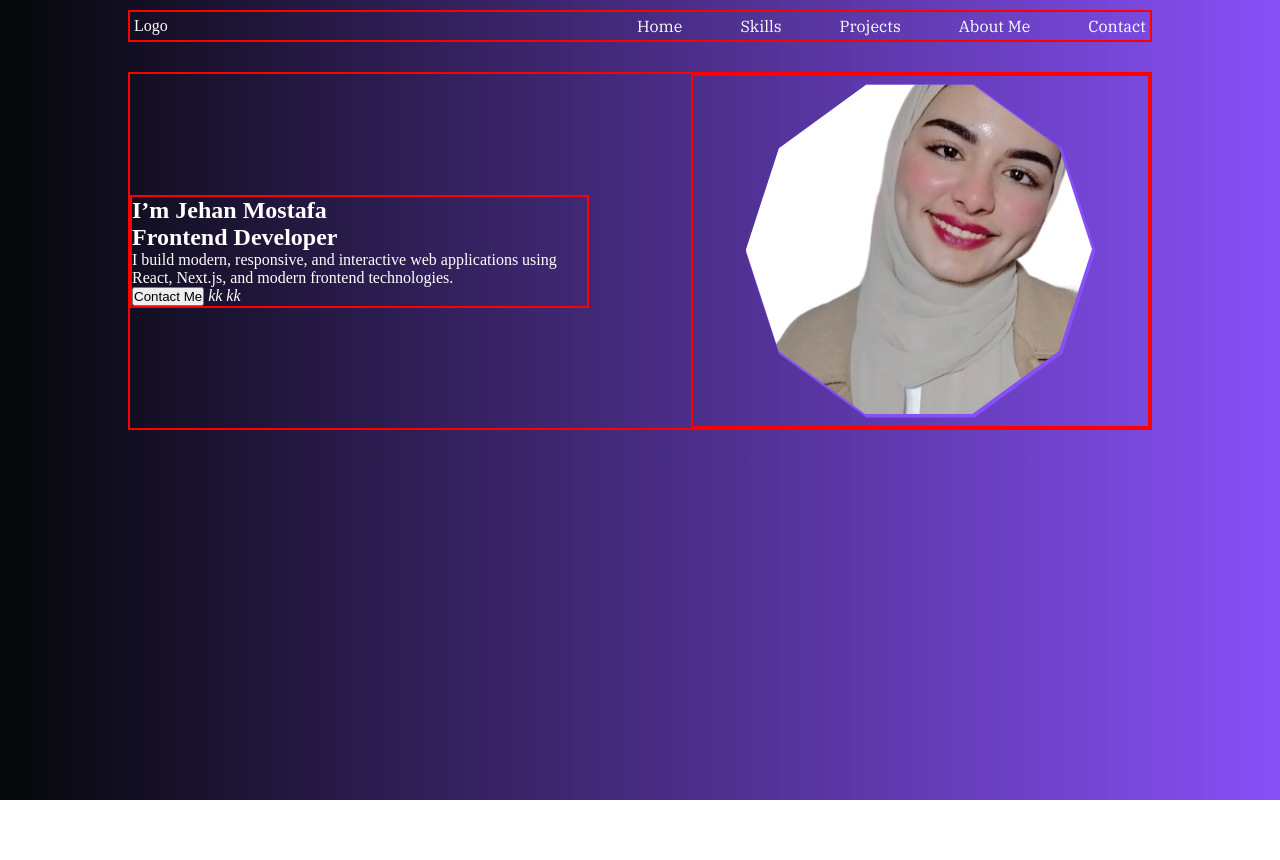
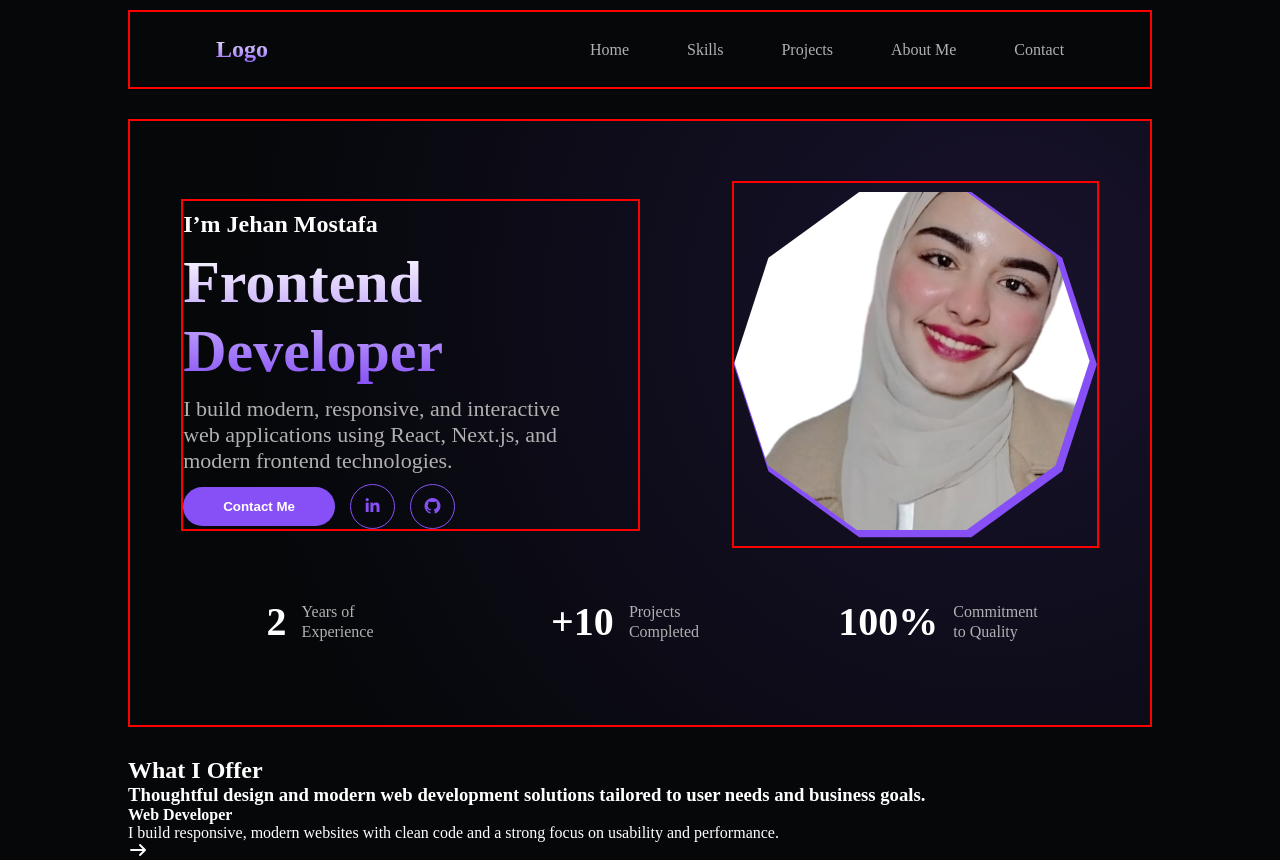
Before and after one commit to Jehan-mostafa/Sass-Project, a website: page index.html in a window 1280 px wide. Before the commit the page ends 800 px from the top, so only its background shows below. Drawn offline with Linux system fonts and the light colour scheme.

Commit message:
Update:hero Section  and start Services Section

```diff
--- a/abstracts/__placeholders.scss
+++ b/abstracts/__placeholders.scss
@@ -1,6 +1,11 @@
 %flex {
   display: flex;
   justify-content: space-between;
+  align-items: center;
+}
+%flex-center {
+  display: flex;
+  justify-content: center;
   align-items: center;
 }
 %container {
--- a/abstracts/_mixins.scss
+++ b/abstracts/_mixins.scss
@@ -1,8 +1,13 @@
-//Media Query
+
 @mixin gradient($direction, $color1, $color2) {
   background: linear-gradient($direction, $color1, $color2);
 }
-
+@mixin gradientColor($direction :to top, $color1 :#8750F7, $color2 :#ffff) {
+  background: linear-gradient($direction, $color1, $color2);
+  -webkit-background-clip: text;
+  background-clip: text;
+  color: transparent;
+}
 @mixin grid-layout($cols: 12, $gap: 20px) {
   display: grid;
   grid-template-columns: repeat($cols, 1fr);
--- a/abstracts/_variables.scss
+++ b/abstracts/_variables.scss
@@ -3,4 +3,7 @@ $m-bottom : 10px;
 $primary-color :#050709;
 $sec-color :#8750F7;
 $f-color : #ffff;
+$f-sec-color:#b1b1b1;
 $m-y-sec: 30px;
+$global-font: 'Poppins', sans-serif;
+$padding-sec :   60px 5%;
--- a/base/_reset.scss
+++ b/base/_reset.scss
@@ -11,3 +11,35 @@ li {
   flex-wrap: wrap;
   width: 100%;
 }
+
+button {
+  background: $sec-color;
+  color: $f-color;
+  border: none;
+  padding: 12px 40px;
+  border-radius: 50px;
+  font-weight: 600;
+  cursor: pointer;
+  transition: 0.3s;
+
+  &:hover {
+    filter: brightness(1.2);
+    box-shadow: 0 0 15px $sec-color;
+  }
+}
+
+%icon-box {
+  border: 1px solid $sec-color;
+  width: 45px;
+  height: 45px;
+  border-radius: 50%;
+  @extend %flex-center;
+  color: $sec-color;
+  transition: 0.3s;
+  cursor: pointer;
+
+  &:hover {
+    background: $sec-color;
+    color: $f-color;
+  }
+}
--- a/index.html
+++ b/index.html
@@ -5,10 +5,13 @@
     <meta name="viewport" content="width=device-width, initial-scale=1.0" />
     <title>Document</title>
     <link href="main.css" rel="stylesheet" />
-    <link rel="preconnect" href="https://fonts.googleapis.com" />
-    <link rel="preconnect" href="https://fonts.gstatic.com" crossorigin />
+
     <link
-      href="https://fonts.googleapis.com/css2?family=IBM+Plex+Serif:ital,wght@0,100;0,200;0,300;0,400;0,500;0,600;0,700;1,100;1,200;1,300;1,400;1,500;1,600;1,700&display=swap"
+      href="https://fonts.googleapis.com/css2?family=Plus+Jakarta+Sans:wght@300;400;700&display=swap"
+      rel="stylesheet"
+    />
+    <link
+      href="node_modules/@fortawesome/fontawesome-free/css/all.min.css"
       rel="stylesheet"
     />
   </head>
@@ -27,9 +30,9 @@
       </div>
     </nav>
     <!-- Hero Section -->
-    <section class="heroSection row">
+    <section class="heroSection">
       <!-- Right -->
-      <div class="heroSectionContent col-12 col-lg-5">
+      <div class="heroSectionContent">
         <div>
           <h2>I’m Jehan Mostafa</h2>
           <h1>Frontend Developer</h1>
@@ -40,16 +43,52 @@
         </div>
         <div class="i-social">
           <button>Contact Me</button>
-          <i>kk</i>
-          <i>kk</i>
+          <i class="fa-brands fa-linkedin-in"></i>
+          <i class="fa-brands fa-github"></i>
         </div>
       </div>
       <!-- Left -->
-      <div class="heroSectionImg col-12 col-lg-5 row">
+      <div class="heroSectionImg">
         <div class="polygon-border">
           <div class="polygon">
-            <img src="images/jeje.jpeg" alt="heroImage" class="" />
+            <img src="images/jeje.jpeg" alt="heroImage" />
           </div>
+        </div>
+      </div>
+      <!--  Stats Bar => Bottom-->
+      <div class="row statsBar">
+        <div class="col-12 col-md-6 col-lg-4">
+          <span>2</span>
+          <span>Years of Experience</span>
+        </div>
+        <div class="col-12 col-md-6 col-lg-4">
+          <span>+10</span>
+          <span>Projects Completed </span>
+        </div>
+        <div class="col-12 col-md-6 col-lg-4">
+          <span>100%</span>
+          <span>Commitment to Quality</span>
+        </div>
+      </div>
+    </section>
+    <!-- Services -->
+    <section class="services">
+      <div class="servicesHeader">
+        <h2>What I Offer</h2>
+        <h3>
+          Thoughtful design and modern web development solutions tailored to
+          user needs and business goals.
+        </h3>
+      </div>
+      <div class="servicesContent">
+        <div>
+          <span></span>
+          <h4>Web Developer</h4>
+          <p>
+            I build responsive, modern websites with clean code and a strong
+            focus on usability and performance.
+          </p>
+          <i class="fa fa-arrow-right"></i>
         </div>
       </div>
     </section>
--- a/layout/_hero.scss
+++ b/layout/_hero.scss
@@ -1,26 +1,68 @@
 @import "../abstracts/mixins";
-// copy from https://css-generators.com/polygon-shape/
+
 .heroSection {
-  display: flex;
-  justify-content: space-between;
   @extend %border;
-  align-items: center;
-  margin: $m-y-sec 0px;
+  @extend %flex;
+
+  flex-wrap: wrap;
+  padding: $padding-sec;
+  margin: $m-y-sec 0;
+  position: relative;
+
+  background: radial-gradient(
+    circle at 85% 30%,
+    rgba($sec-color, 0.15),
+    transparent 80%
+  );
+  // Content => Left
   &Content {
-    flex: 0 0 45%;
     @extend %border;
+    flex: 0 0 50%;
+
+    h2 {
+      margin: $m-top 0;
+    }
+
+    h1 {
+      font-size: 60px;
+      font-weight: bold;
+      @include gradientColor();
+    }
+
+    p {
+      margin: $m-top 0;
+      font-size: 22px;
+      color: $f-sec-color;
+      width: 85%;
+      font-family: $global-font;
+    }
+    .i-social {
+      @extend %flex;
+      justify-content: flex-start;
+      gap: 15px;
+      margin-top: $m-top;
+
+      .fa-github {
+        @extend %icon-box;
+      }
+      .fa-linkedin-in {
+        @extend %icon-box;
+      }
+    }
   }
-
+  // Img => Right
   &Img {
     @extend %border;
-    flex: 0 0 45%;
-    display: flex;
-    justify-content: center;
+    flex: 0 0 40%;
+    @extend %flex-center;
+
     .polygon-border {
-      width: 80%;
-      max-width: 350px;
+      width: 100%;
+      max-width: 380px;
       aspect-ratio: 1;
       background: $sec-color;
+
+      filter: drop-shadow(0 0 20px rgba($sec-color, 0.4));
 
       clip-path: polygon(
         100% 50%,
@@ -37,9 +79,8 @@
       );
 
       .polygon {
-        width: 99%;
-        height: 99%;
-
+        width: 98%;
+        height: 98%;
         clip-path: inherit;
 
         img {
@@ -51,4 +92,28 @@
       }
     }
   }
+  //Stats Bar => Bottom
+  %numbers {
+    font-size: 40px;
+
+    font-weight: bold;
+  }
+  div.statsBar {
+    padding: 20px 0;
+    margin-top: $m-y-sec;
+    > div {
+      @extend %flex-center;
+      gap: 15px;
+      span:first-child {
+        @extend %numbers;
+      }
+      span:last-child {
+        display: inline-block;
+        max-width: 100px;
+        font-size: 16px;
+        line-height: 1.2;
+        color:$f-sec-color;
+      }
+    }
+  }
 }
--- a/layout/_navbar.scss
+++ b/layout/_navbar.scss
@@ -1,22 +1,36 @@
 $padding: 4px;
 nav {
+  @extend %flex;
+
+  margin-top: $m-top;
+  padding: 20px 8%;
+  @extend %border;
+
   .logo {
     padding: $padding;
+    font-family: $global-font;
+    font-weight: bold;
+    font-size: 24px;
+    color: $f-color;
+    cursor: pointer;
 
+    @include gradientColor();
   }
-}
-nav {
-  @extend %flex;
-  @extend %border;
-  margin-top: $m-top;
 
   .links {
     ul {
       @extend %flex;
       gap: 50px;
+
       li {
         padding: $padding;
-        font-family: $global-font;
+        font-size: 16px;
+        color: $f-sec-color;
+        transition: 0.3s;
+        cursor: pointer;
+        &:hover {
+          color: $sec-color;
+        }
       }
     }
   }
--- a/main.scss
+++ b/main.scss
@@ -13,6 +13,7 @@
 
 body {
   @extend %container ;
-  @include gradient(to right, $primary-color, $sec-color);
+ background: $primary-color;
+ font-family: $global-font;
   color: $f-color;
 }
```
Also changed, not shown: package.json (added, +15 -0 lines), main.css, 3 other files.
